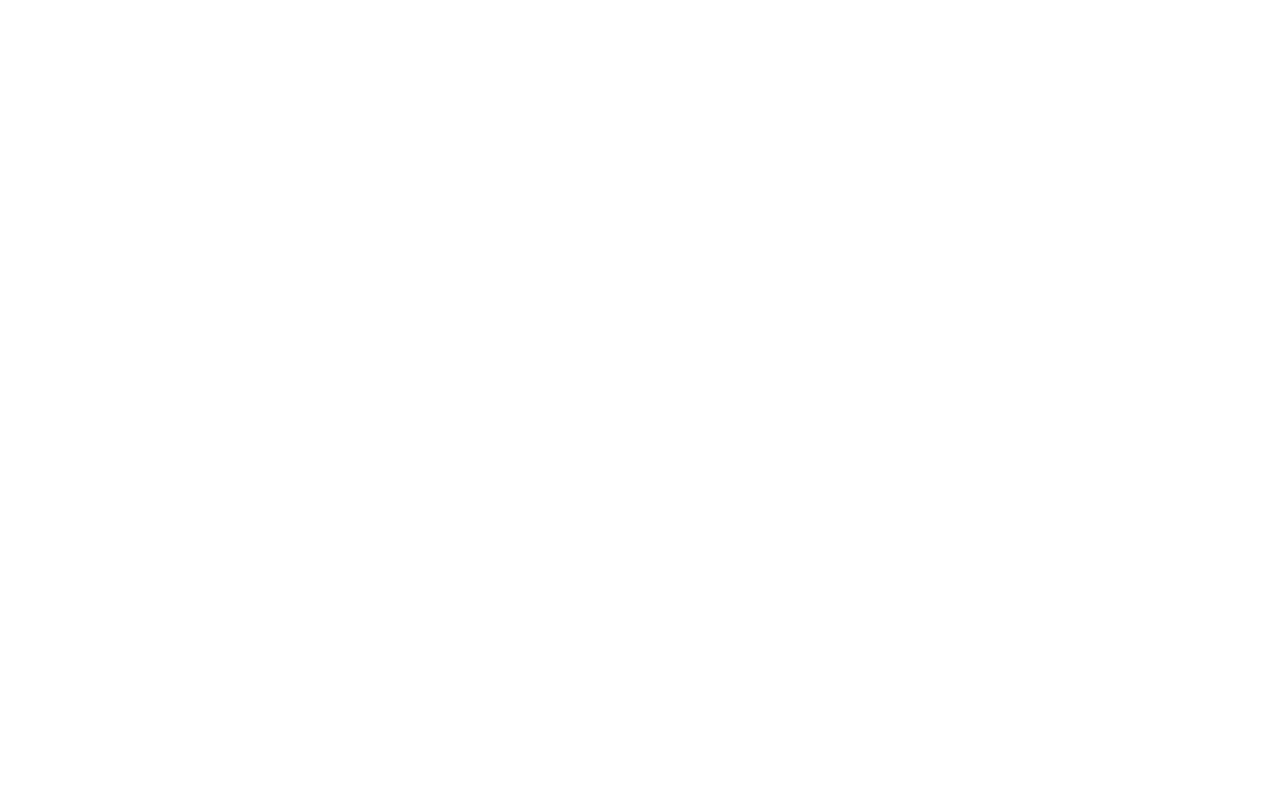
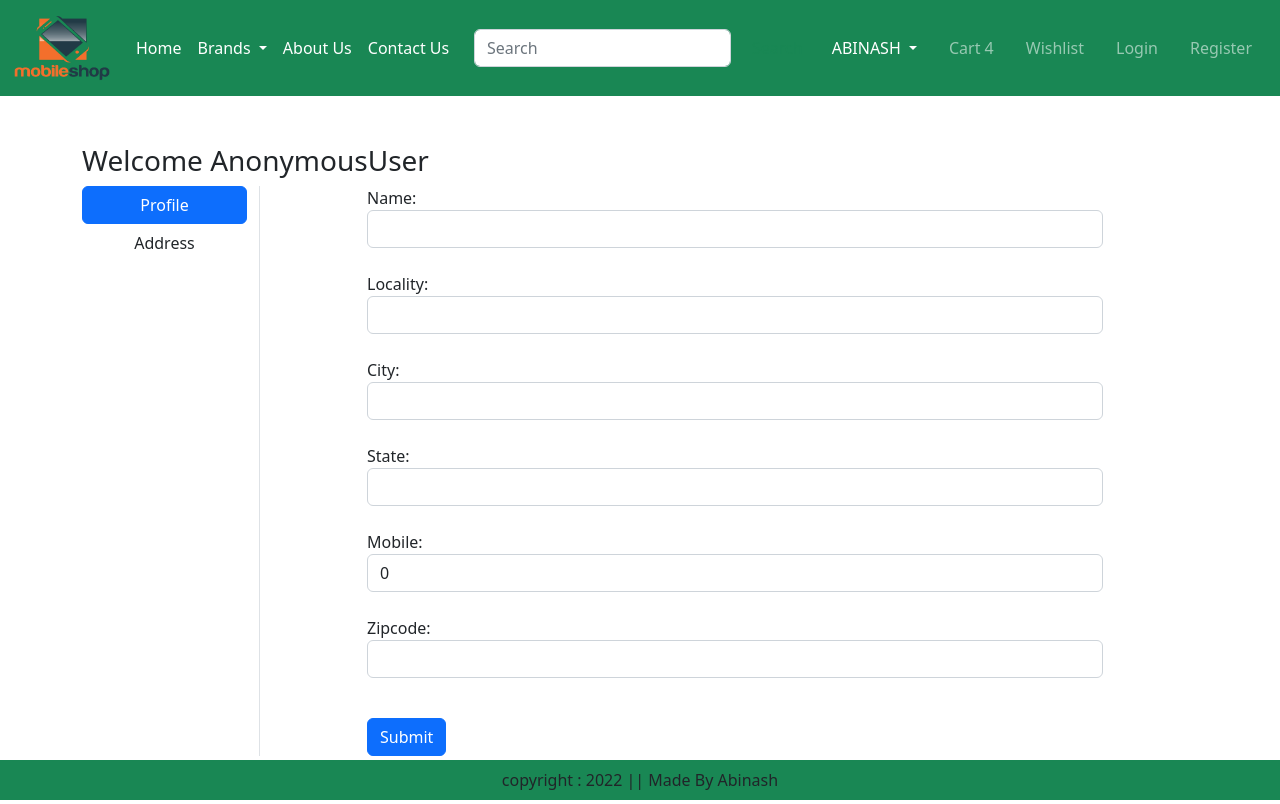
Before and after one commit to Abi2841/ecommerce, a Django app: page /adress/ in a window 1280 px wide. Before the commit the page is empty. Run offline with Django 4.2, Linux system fonts and the light colour scheme.

Commit message:
Profile Added

```diff
--- a/products/forms.py
+++ b/products/forms.py
@@ -28,13 +28,14 @@ class MyPasswordResetForm(PasswordChangeForm):
 class CustomerProfileForm(forms.ModelForm):
     class Meta:
         model = Customer
-        fields = ['name','locality','city','mobile','zipcode']
+        fields = ['name','locality','city','state','mobile','zipcode']
         widgets={
 
             'name': forms.TextInput (attrs={'class': 'form-control' }),
 
             'locality': forms.TextInput (attrs={'class': 'form-control'}),
             'city': forms.TextInput (attrs={'class': 'form-control'}),
+            'state': forms.TextInput (attrs={'class': 'form-control'}),
 
             'mobile': forms.NumberInput (attrs={'class': 'form-control'}),
 
--- a/products/models.py
+++ b/products/models.py
@@ -32,6 +32,8 @@ class Customer(models.Model):
     locality =  models.CharField(max_length=200)
     city = models.CharField(max_length=50)
 
+    state = models.CharField(max_length=50)
+
     mobile = models.IntegerField(default=0)
 
     zipcode = models.IntegerField()
--- a/products/templates/app/base.html
+++ b/products/templates/app/base.html
@@ -93,7 +93,7 @@
       {% block main-content %}{% endblock main-content %}
 
       <footer class="container-fluid fixed-bottom bg-success text-center p-2 mt-5">
-        copyright : 2022 || Made With <span class="heart">♥</span> Abinash
+        copyright : 2022 || Made By <span class="heart"></span> Abinash
       </footer>
 
     <script src="https://cdn.jsdelivr.net/npm/@popperjs/core@2.11.6/dist/umd/popper.min.js" integrity="sha384-oBqDVmMz9ATKxIep9tiCxS/Z9fNfEXiDAYTujMAeBAsjFuCZSmKbSSUnQlmh/jp3" crossorigin="anonymous"></script>
--- a/products/templates/app/category.html
+++ b/products/templates/app/category.html
@@ -10,7 +10,7 @@
             {%for val in title %}
                 <a href="#" class="list-group-item list-group-item-action" aria-current="true">
                     {{val.title}}
-                {% endfor %}
+            {% endfor %}
             </div>
         </div>
         <div class="col-sm-9">
--- a/products/templates/app/profile.html
+++ b/products/templates/app/profile.html
@@ -0,0 +1,71 @@
+{% extends 'app/base.html' %}
+
+{% load static %}
+
+{% block title %} Profile{% endblock title %}
+
+{% block main-content %}
+
+<div class="container my-5">
+
+<div class="row">
+
+ <h3>Welcome <span class="text-capitalize">{{request.user}}</span></h3>
+
+
+
+<div class="col-sm-2 border-end">
+
+    <ul class="list-unstyled">
+
+    <li class="d-grid"><a href="{% url 'profile' %}" class="btn btn-primary">Profile</a></li>
+
+    <li class="d-grid"><a href="{% url 'address' %}" class="btn">Address</a></li> </ul>
+
+    </div>
+
+    <div class="col-sm-8 offset-sm-1">
+
+    <form action="" method="post">
+
+    {% csrf_token %}
+
+    {% for fm in form %}
+
+        {{fm.label_tag}} {{fm}} <small class="text-danger">{{fm.errors | striptags}}</small> <br>
+
+    {% endfor %}
+    <div class="col-12 mt-3">
+
+        <button type="submit" class="btn btn-primary">Submit</button>
+
+        </div>
+
+        {% if form.non_field_errors %}
+
+        {% for error in form.non_field_errors %}
+
+            <p class="alert alert-danger my-3">{{error}}</p>
+
+         {% endfor %}
+
+        {% endif %}
+
+        {% if messages %}
+
+        {% for msg in messages %}
+
+            <div class="alert alert-{{msg.tags}}" role="alert">
+
+            {{msg}}
+
+        </div>
+
+        {% endfor %}
+
+        {% endif%}
+    </form>
+</div>
+</div>
+</div>
+{% endblock main-content %}
--- a/products/urls.py
+++ b/products/urls.py
@@ -31,12 +31,14 @@ urlpatterns = [
     path('profile/', views.ProfileView.as_view(), name = 'profile'),
     path('adress/', views.ProfileView.as_view(), name = 'address'),
 
-    #login auth
+    #login_auth
     path('registration/', views.CustomerRegistrationView.as_view(), name= "customerregistration" ),
     path('accounts/login/', auth_view.LoginView.as_view(template_name = 'app/login.html', authentication_form = LoginForm), name = 'login'),
     path('password-resrt/',auth_view.PasswordResetView.as_view(template_name = 'app/password_reset.html', form_class = MyPasswordResetForm),name='password_reset'),
-    path('product/', views.ProductList.as_view(), name='product_list'),
-    path('product/<int:pk>/', views.ProductDetail.as_view(), name='product_detail'),
+
+   #API_PATH
+    path('api/', views.ProductList.as_view(), name='api_list'),
+    path('api/<int:pk>/', views.ProductApi.as_view(), name='item_detail'),
 
 
 
--- a/products/views.py
+++ b/products/views.py
@@ -2,7 +2,7 @@ from django.shortcuts import render
 from django.http import HttpResponse
 from urllib import request
 from django.views import View
-from .models import Product
+from .models import Customer, Product
 from django.db.models import Count
 from .forms import CustomerRegistrationForm, CustomerProfileForm
 from django.contrib import messages
@@ -54,7 +54,43 @@ class ProfileView(View):
         form = CustomerProfileForm()
         return render(request, 'app/profile.html',locals())
     def post(self, request):
-        return render(request, 'app/profile.html',locals())
+        form = CustomerProfileForm(request.POST)
+        if form.is_valid():
+            user = request.user
+            name = form.cleaned_data['name']
+            locality = form.cleaned_data['locality']
+            city = form.cleaned_data['city']
+            mobile = form.cleaned_data['mobile']
+            state = form.cleaned_data['state']
+            zipcode = form.cleaned_data['zipcode']
+
+            reg= Customer(user=user, name=name, locality=locality, mobile=mobile, city=city, state=state, zipcode=zipcode)
+            reg.save()
+            messages.success(request, "Congratulations!!! Profile Saved Succesfully.")
+        else:
+            messages.warning(request,"Invalid Input Data")
+        return render (request, 'app/profile.html', locals())
+
+
+
+
+
+
+
+
+
+
+
+
+
+
+
+
+
+
+
+
+
 
 
 #API_PART
@@ -69,6 +105,6 @@ class ProductList(generics.ListCreateAPIView):
     filter_backends = [DjangoFilterBackend]
     filterset_fields = ['id','title','category','stock']
 
-class ProductDetail(generics.RetrieveUpdateDestroyAPIView):
+class ProductApi(generics.RetrieveUpdateDestroyAPIView):
     queryset = Product.objects.all()
     serializer_class = ProductSerializer
```
Also changed, not shown: db.sqlite3, media/product/iphone_14_plus_qPCzVg8.jpg (added), products/migrations/0006_customer_state_alter_customer_mobile.py (added), products/migrations/0007_alter_customer_mobile_alter_customer_state.py (added).
